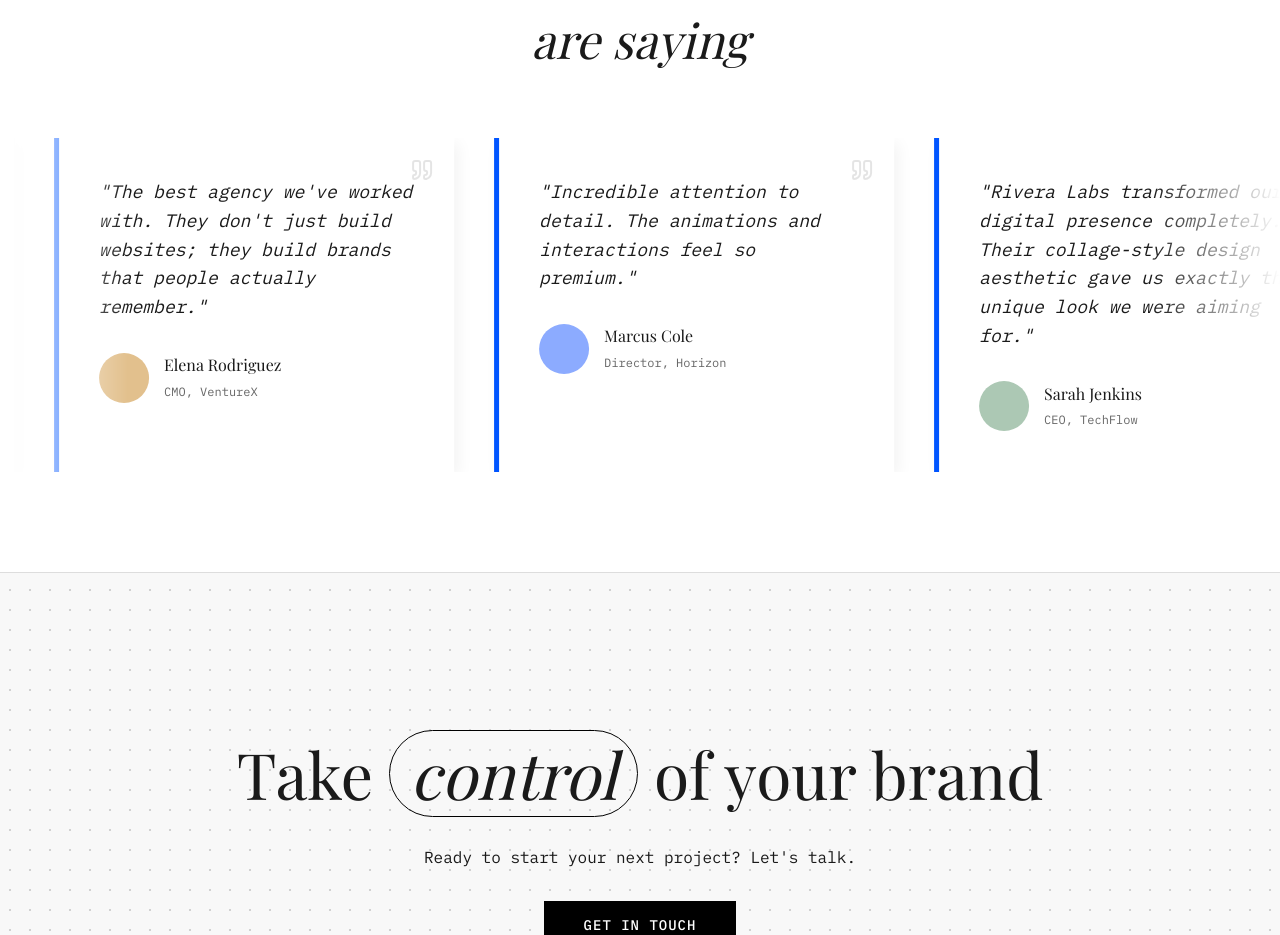
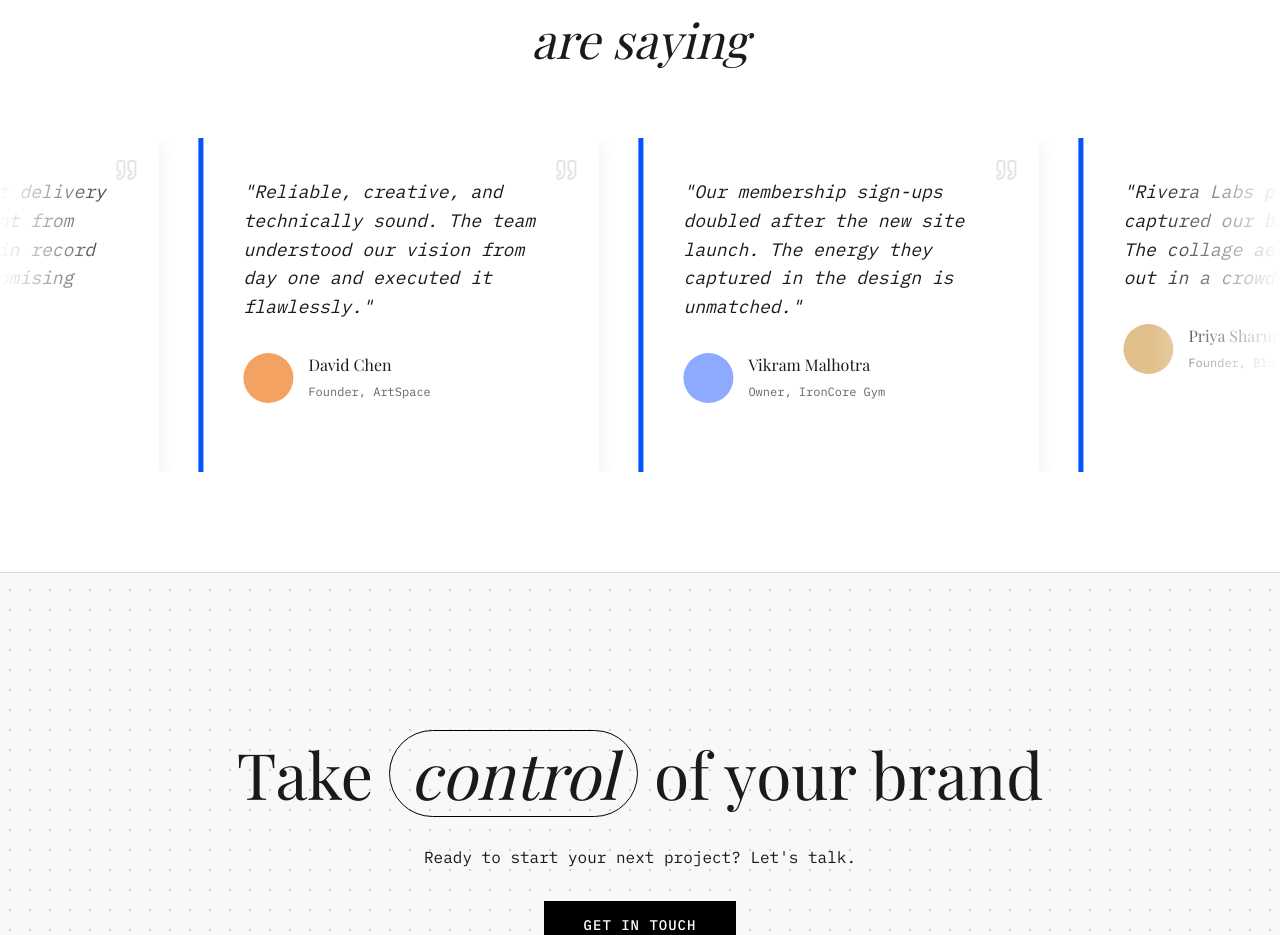
Before and after one commit to dhruvxop19/rivera-labs, a React (Vite) app: page / in a window 1280 px wide. Shown: the part 3540-4475 px from the top of the page. Built offline with nearby package versions, Linux system fonts and the light colour scheme; a web font is replaced by a local one.

Commit message:
added testimonials

```diff
--- a/src/components/Testimonials.css
+++ b/src/components/Testimonials.css
@@ -9,7 +9,7 @@
 .marquee-content {
     display: flex;
     flex-shrink: 0;
-    animation: scroll 40s linear infinite;
+    animation: scroll 120s linear infinite;
     gap: 40px;
     padding-left: 40px;
     /* Gap correction */
--- a/src/components/Testimonials.jsx
+++ b/src/components/Testimonials.jsx
@@ -12,10 +12,34 @@ const Testimonials = () => {
             color: "#acc8b4"
         },
         {
+            name: "Aarav Patel",
+            role: "CTO, FinEdge",
+            text: "The lightning fast delivery was no joke. We went from concept to launch in record time without compromising quality.",
+            color: "#f4a261"
+        },
+        {
             name: "David Chen",
             role: "Founder, ArtSpace",
             text: "Reliable, creative, and technically sound. The team understood our vision from day one and executed it flawlessly.",
             color: "#f4a261"
+        },
+        {
+            name: "Vikram Malhotra",
+            role: "Owner, IronCore Gym",
+            text: "Our membership sign-ups doubled after the new site launch. The energy they captured in the design is unmatched.",
+            color: "#8cabff"
+        },
+        {
+            name: "Priya Sharma",
+            role: "Founder, Bloom AI",
+            text: "Rivera Labs perfectly captured our brand's essence. The collage aesthetic stood out in a crowded market.",
+            color: "#e2c08d"
+        },
+        {
+            name: "Rohan Gupta",
+            role: "Director, Urban Threads",
+            text: "They built a sleek, high-converting e-commerce store for our clothing line. The user experience is buttery smooth.",
+            color: "#acc8b4"
         },
         {
             name: "Elena Rodriguez",
@@ -24,10 +48,22 @@ const Testimonials = () => {
             color: "#e2c08d"
         },
         {
+            name: "Ananya Desai",
+            role: "Founder, Visionary Optics",
+            text: "A visually stunning showcase for our eyewear collection. The team paid attention to every micro-interaction.",
+            color: "#f4a261"
+        },
+        {
             name: "Marcus Cole",
             role: "Director, Horizon",
             text: "Incredible attention to detail. The animations and interactions feel so premium.",
             color: "#8cabff"
+        },
+        {
+            name: "Suresh Reddy",
+            role: "CEO, Skyline Estates",
+            text: "Professional, timely, and innovative. They created a virtual tour experience that helped us sell premium properties faster.",
+            color: "#e2c08d"
         }
     ];
 
```
